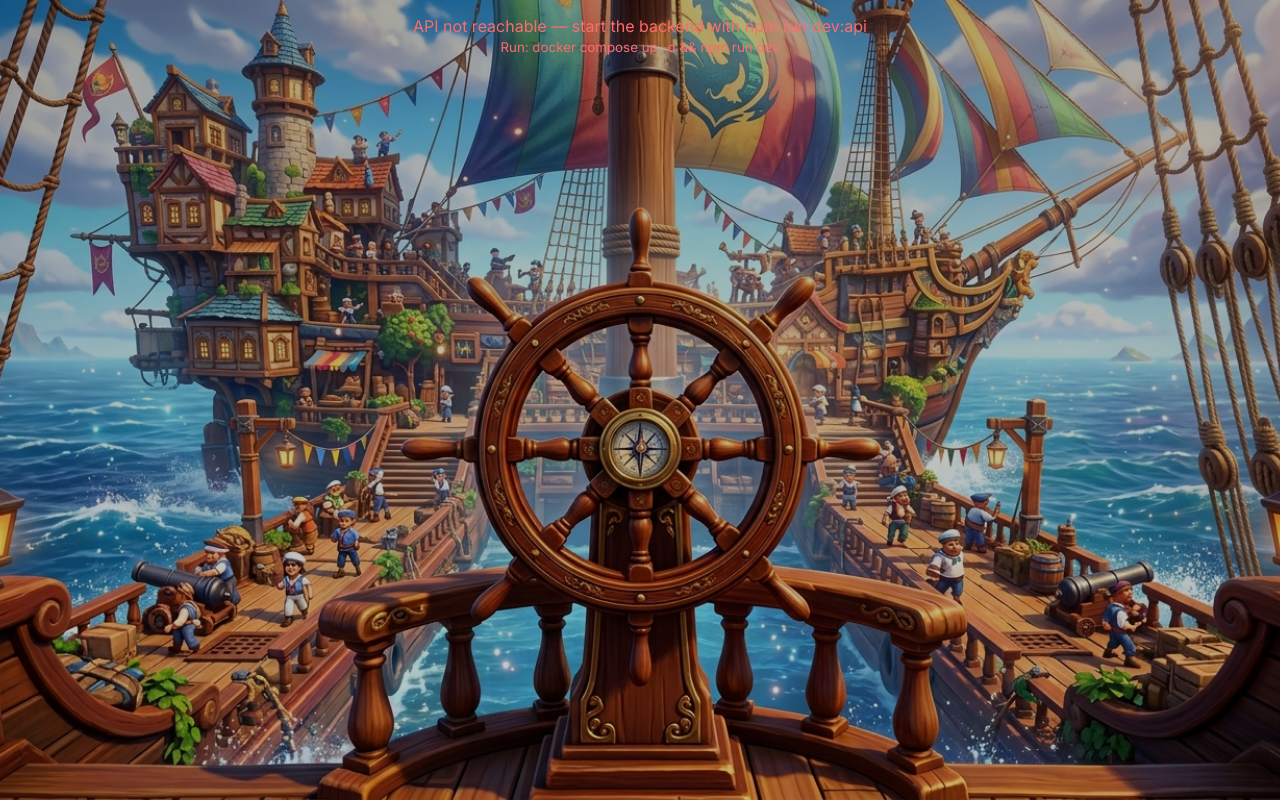
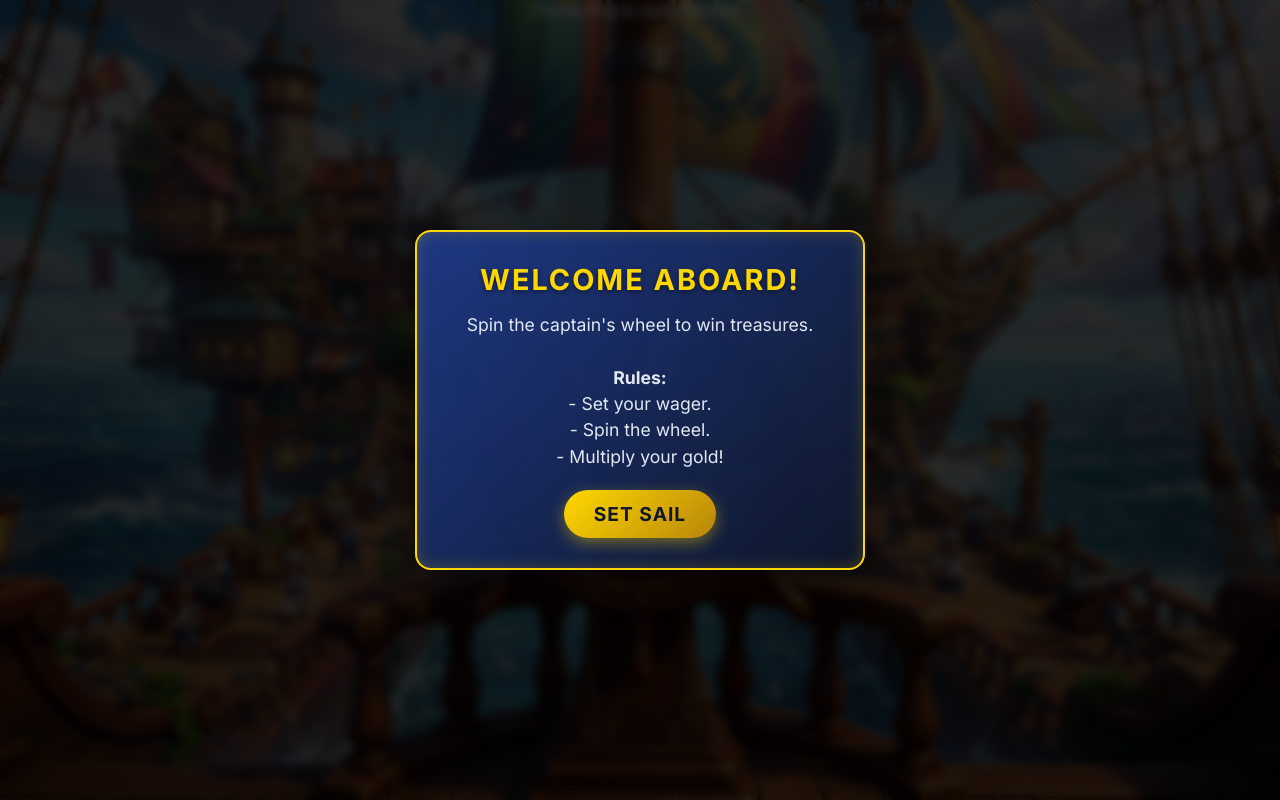
Before and after one commit to ashkanjaycob/spinnyshipps, a React (Vite) app in the folder frontend/: page / in a window 1280 px wide. Built offline with nearby package versions, Linux system fonts and the light colour scheme; no server answers.

Commit message:
feat: add WelcomeModal and update wheel UI with gold aesthetic theme

```diff
--- a/frontend/src/App.tsx
+++ b/frontend/src/App.tsx
@@ -1,6 +1,7 @@
 import { useEffect, useState } from 'react';
 import { GlobalStyle } from './shared/styles/GlobalStyles';
 import { WheelFeature } from './features/wheel/WheelFeature';
+import { WelcomeModal } from './features/wheel/components/WelcomeModal';
 import { getPlayerProfile, loginPlayer, setAuthToken } from './core/network/api';
 import { getApiUrl } from './core/network/config';
 import { wheelSocket } from './core/network/socket';
@@ -62,6 +63,7 @@ function App() {
   return (
     <>
       <GlobalStyle />
+      <WelcomeModal />
       {isLoading && <p style={{ color: '#fff', textAlign: 'center' }}>Connecting to spinyWheely…</p>}
       {bootError && (
         <p style={{ color: '#ff6b6b', textAlign: 'center', padding: '1rem' }}>
--- /dev/null
+++ b/frontend/src/features/wheel/components/WelcomeModal.tsx
@@ -0,0 +1,92 @@
+import React, { useState } from 'react';
+import styled from 'styled-components';
+
+const ModalOverlay = styled.div`
+  position: fixed;
+  top: 0;
+  left: 0;
+  width: 100svw;
+  height: 100dvh;
+  background: rgba(0, 0, 0, 0.75);
+  backdrop-filter: blur(5px);
+  -webkit-backdrop-filter: blur(5px);
+  display: flex;
+  align-items: center;
+  justify-content: center;
+  z-index: 1000;
+`;
+
+const ModalContent = styled.div`
+  background: linear-gradient(135deg, rgba(30, 58, 138, 0.95), rgba(15, 23, 42, 0.95));
+  border: 2px solid #ffd700;
+  border-radius: 16px;
+  padding: 30px;
+  max-width: 450px;
+  width: 90%;
+  color: #fff;
+  box-shadow: 0 10px 40px rgba(0, 0, 0, 0.6), inset 0 0 15px rgba(255, 215, 0, 0.2);
+  text-align: center;
+  font-family: 'Inter', sans-serif;
+`;
+
+const ModalTitle = styled.h2`
+  color: #ffd700;
+  font-size: 1.8rem;
+  margin-bottom: 15px;
+  text-transform: uppercase;
+  letter-spacing: 2px;
+  text-shadow: 0 2px 5px rgba(0, 0, 0, 0.5);
+`;
+
+const ModalText = styled.p`
+  font-size: 1.1rem;
+  line-height: 1.5;
+  margin-bottom: 20px;
+  color: #e2e8f0;
+`;
+
+const StartButton = styled.button`
+  background: linear-gradient(135deg, #ffd700, #b8860b);
+  color: #0f172a;
+  border: none;
+  padding: 12px 30px;
+  font-size: 1.2rem;
+  font-weight: bold;
+  border-radius: 30px;
+  cursor: pointer;
+  text-transform: uppercase;
+  letter-spacing: 1px;
+  box-shadow: 0 5px 15px rgba(255, 215, 0, 0.4);
+  transition: all 0.3s ease;
+
+  &:hover {
+    transform: translateY(-2px);
+    box-shadow: 0 8px 20px rgba(255, 215, 0, 0.6);
+  }
+
+  &:active {
+    transform: translateY(1px);
+  }
+`;
+
+export const WelcomeModal: React.FC = () => {
+  const [isOpen, setIsOpen] = useState(true);
+
+  if (!isOpen) return null;
+
+  return (
+    <ModalOverlay>
+      <ModalContent>
+        <ModalTitle>Welcome Aboard!</ModalTitle>
+        <ModalText>
+          Spin the captain's wheel to win treasures. <br /><br />
+          <strong>Rules:</strong><br />
+          - Set your wager.<br />
+          - Spin the wheel.<br />
+          - Multiply your gold!<br />
+        </ModalText>
+        <StartButton onClick={() => setIsOpen(false)}>Set Sail</StartButton>
+      </ModalContent>
+    </ModalOverlay>
+  );
+};
--- a/frontend/src/features/wheel/components/WheelStyles.ts
+++ b/frontend/src/features/wheel/components/WheelStyles.ts
@@ -4,41 +4,41 @@ export const FeatureContainer = styled.div`
   display: flex;
   flex-direction: column;
   align-items: center;
-  justify-content: center;
-  min-height: 100dvh;
+  justify-content: space-evenly;
+  height: 100dvh;
   width: 100%;
   padding: clamp(10px, 3vw, 20px);
   position: relative;
   z-index: 1;
   box-sizing: border-box;
+  overflow: hidden;
 `;
 
 export const Title = styled.h1`
   font-size: clamp(1.8rem, 5vw, 2.5rem);
   font-weight: 700;
-  margin-bottom: clamp(1rem, 3vw, 2rem);
+  margin-bottom: 0;
   text-align: center;
   text-transform: uppercase;
   letter-spacing: 4px;
-  background: linear-gradient(135deg, #ffffff 0%, #a5b4fc 100%);
+  background: linear-gradient(135deg, #ffffff 0%, #ffd700 100%);
   -webkit-background-clip: text;
   -webkit-text-fill-color: transparent;
-  text-shadow: 0 4px 20px rgba(165, 180, 252, 0.2);
+  text-shadow: 0 4px 20px rgba(255, 215, 0, 0.3);
 `;
 
 export const WheelContainer = styled.div`
   position: relative;
   width: 100%;
-  max-width: 480px;
+  max-width: clamp(280px, 55vh, 480px);
   aspect-ratio: 1 / 1;
   display: flex;
   align-items: center;
   justify-content: center;
-  margin-bottom: 3rem;
+  margin-bottom: 0;
 
   @media (max-width: 768px) {
-    margin-bottom: 2rem;
-    max-width: 90vw;
+    max-width: clamp(250px, 50vh, 90vw);
   }
 `;
 
@@ -64,9 +64,9 @@ export const WheelPointer = styled.div<{ $activeWheel: 'small' | 'middle' | 'big
   position: absolute;
   left: 50%;
   z-index: 10;
-  width: clamp(24px, 8vw, 40px);
-  height: clamp(28px, 9vw, 44px);
-  background-color: #ffd700;
+  width: clamp(28px, 9vw, 46px);
+  height: clamp(34px, 11vw, 56px);
+  background: linear-gradient(to bottom, #fff5e6, #ffd700 40%, #b8860b);
   clip-path: polygon(50% 100%, 0 0, 100% 0);
   transform: translate(-50%, -100%);
   transition: top 0.6s cubic-bezier(0.34, 1.56, 0.64, 1);
@@ -75,15 +75,16 @@ export const WheelPointer = styled.div<{ $activeWheel: 'small' | 'middle' | 'big
     if (props.$activeWheel === 'middle') return '15%';
     return '0%';
   }};
+  filter: drop-shadow(0 6px 8px rgba(0, 0, 0, 0.7)) drop-shadow(0 0 12px rgba(255, 215, 0, 0.8));
 
   &::after {
     content: '';
     position: absolute;
-    top: 4px;
+    top: 2px;
     left: 4px;
     right: 4px;
-    bottom: 4px;
-    background-color: #000000ff;
+    bottom: 8px;
+    background: linear-gradient(to bottom, #ffe4b5, #daa520);
     clip-path: polygon(50% 100%, 0 0, 100% 0);
   }
 `;
@@ -103,9 +104,9 @@ export const WheelLayer = styled.img<WheelLayerProps>`
   height: ${props => props.$size};
   z-index: ${props => props.$zIndex};
   transform: translate(-50%, -50%) rotate(${props => props.$rotation}deg);
-  transition: transform ${props => props.$transitionTime}s cubic-bezier(0.15, 0.85, 0.35, 1);
-  filter: drop-shadow(0 10px 20px rgba(0, 0, 0, 0.45))
-          drop-shadow(0 2px 5px rgba(0, 0, 0, 0.3));
+  transition: transform ${props => props.$transitionTime}s cubic-bezier(0.2, 0.8, 0.2, 1);
+  filter: drop-shadow(0 0 15px rgba(255, 215, 0, 0.7))
+          drop-shadow(0 5px 15px rgba(0, 0, 0, 0.6));
   pointer-events: none;
   user-select: none;
 `;
@@ -119,25 +120,26 @@ export const ControlsContainer = styled.div`
 `;
 
 export const SpinButton = styled.button`
-  background: linear-gradient(135deg, rgba(99, 102, 241, 0.9), rgba(168, 85, 247, 0.9));
+  background: linear-gradient(135deg, #1e3a8a, #0f172a);
   backdrop-filter: blur(12px);
   -webkit-backdrop-filter: blur(12px);
-  border: 1px solid rgba(255, 255, 255, 0.4);
-  box-shadow: 0 8px 32px 0 rgba(99, 102, 241, 0.5),
-              inset 0 1px 0 0 rgba(255, 255, 255, 0.3);
-  color: #ffffff;
+  border: 2px solid rgba(255, 215, 0, 0.6);
+  box-shadow: 0 8px 32px 0 rgba(0, 0, 0, 0.5),
+              inset 0 1px 0 0 rgba(255, 255, 255, 0.2),
+              0 0 15px rgba(255, 215, 0, 0.3);
+  color: #ffd700;
   font-size: clamp(1.1rem, 4vw, 1.3rem);
   font-weight: 700;
   letter-spacing: 3px;
   text-transform: uppercase;
-  padding: clamp(14px, 4vw, 18px) clamp(30px, 8vw, 50px);
+  padding: clamp(12px, 3vh, 18px) clamp(30px, 8vw, 50px);
   border-radius: 50px;
   cursor: pointer;
   outline: none;
   transition: all 0.4s cubic-bezier(0.25, 0.8, 0.25, 1);
   position: relative;
   overflow: hidden;
-  text-shadow: 0 2px 4px rgba(0, 0, 0, 0.3);
+  text-shadow: 0 2px 4px rgba(0, 0, 0, 0.5);
 
   &::before {
     content: '';
@@ -149,18 +151,19 @@ export const SpinButton = styled.button`
     background: linear-gradient(
       90deg,
       transparent,
-      rgba(255, 255, 255, 0.4),
+      rgba(255, 215, 0, 0.3),
       transparent
     );
     transition: 0.6s;
   }
 
   &:hover:not(:disabled) {
-    background: linear-gradient(135deg, rgba(99, 102, 241, 1), rgba(168, 85, 247, 1));
-    border-color: rgba(255, 255, 255, 0.6);
+    background: linear-gradient(135deg, #254499, #152238);
+    border-color: rgba(255, 215, 0, 1);
     transform: translateY(-3px) scale(1.05);
-    box-shadow: 0 15px 40px 0 rgba(168, 85, 247, 0.6),
-                inset 0 1px 0 0 rgba(255, 255, 255, 0.5);
+    box-shadow: 0 15px 40px 0 rgba(0, 0, 0, 0.7),
+                inset 0 1px 0 0 rgba(255, 255, 255, 0.4),
+                0 0 25px rgba(255, 215, 0, 0.5);
 
     &::before {
       left: 100%;
@@ -169,16 +172,16 @@ export const SpinButton = styled.button`
 
   &:active:not(:disabled) {
     transform: translateY(1px) scale(0.98);
-    box-shadow: 0 6px 20px 0 rgba(99, 102, 241, 0.4);
+    box-shadow: 0 6px 20px 0 rgba(0, 0, 0, 0.4);
   }
 
   &:disabled {
-    background: rgba(255, 255, 255, 0.1);
-    opacity: 0.6;
+    background: rgba(15, 23, 42, 0.8);
+    color: #64748b;
+    border-color: #334155;
     cursor: not-allowed;
     transform: none;
     box-shadow: none;
-    border-color: rgba(255, 255, 255, 0.1);
     &::before {
       display: none;
     }
@@ -186,13 +189,15 @@ export const SpinButton = styled.button`
 `;
 
 export const StatusText = styled.p`
-  font-size: 0.9rem;
-  color: #a5b4fc;
-  font-weight: 500;
+  font-size: 1rem;
+  color: #ffd700;
+  font-weight: 600;
   letter-spacing: 1px;
   text-transform: uppercase;
-  opacity: 0.8;
+  text-shadow: 0 1px 3px rgba(0, 0, 0, 0.8);
+  opacity: 0.9;
   height: 1.2rem;
+  margin-top: 5px;
 `;
 
 export const GamePanel = styled.div`
@@ -201,22 +206,21 @@ export const GamePanel = styled.div`
   align-items: center;
   justify-content: center;
   gap: clamp(10px, 3vw, 20px);
-  margin-bottom: 10px;
-  background: rgba(15, 23, 42, 0.6);
+  background: linear-gradient(135deg, rgba(15, 23, 42, 0.85), rgba(30, 58, 138, 0.7));
   backdrop-filter: blur(10px);
   -webkit-backdrop-filter: blur(10px);
-  border: 1px solid rgba(255, 255, 255, 0.1);
-  padding: clamp(10px, 3vw, 15px) clamp(15px, 5vw, 25px);
+  border: 1px solid rgba(255, 215, 0, 0.4);
+  padding: clamp(10px, 2vh, 15px) clamp(15px, 5vw, 25px);
   border-radius: 20px;
   color: white;
-  box-shadow: 0 10px 30px rgba(0, 0, 0, 0.3);
+  box-shadow: 0 10px 30px rgba(0, 0, 0, 0.6), inset 0 0 15px rgba(255, 215, 0, 0.1);
   width: 100%;
   max-width: 600px;
 
   .stat {
     font-weight: 600;
     span {
-      color: #a5b4fc;
+      color: #ffd700;
     }
   }
 
@@ -235,34 +239,35 @@ export const GamePanel = styled.div`
 
   @media (max-width: 768px) {
     flex-direction: column;
-    gap: 12px;
+    gap: 8px;
     max-width: 320px;
+    padding: 10px 15px;
   }
 `;
 
 export const ActionButton = styled.button<{ $active?: boolean }>`
-  background: ${props => props.$active ? 'linear-gradient(135deg, rgba(236, 72, 153, 0.8), rgba(244, 63, 94, 0.8))' : 'rgba(255, 255, 255, 0.1)'};
+  background: ${props => props.$active ? 'linear-gradient(135deg, #ffd700, #b8860b)' : 'rgba(30, 58, 138, 0.5)'};
   backdrop-filter: blur(8px);
   -webkit-backdrop-filter: blur(8px);
-  border: 1px solid ${props => props.$active ? 'rgba(255, 255, 255, 0.4)' : 'rgba(255, 255, 255, 0.2)'};
-  color: #ffffff;
+  border: 1px solid ${props => props.$active ? 'rgba(255, 255, 255, 0.8)' : 'rgba(255, 215, 0, 0.3)'};
+  color: ${props => props.$active ? '#0f172a' : '#ffffff'};
   font-size: 0.9rem;
-  font-weight: 600;
+  font-weight: 700;
   padding: 8px 16px;
   border-radius: 12px;
   cursor: pointer;
   transition: all 0.3s cubic-bezier(0.4, 0, 0.2, 1);
-  box-shadow: ${props => props.$active ? '0 4px 15px rgba(236, 72, 153, 0.4)' : '0 4px 15px rgba(0, 0, 0, 0.2)'};
+  box-shadow: ${props => props.$active ? '0 4px 15px rgba(255, 215, 0, 0.4)' : '0 4px 15px rgba(0, 0, 0, 0.4)'};
   display: flex;
   align-items: center;
   justify-content: center;
   font-family: 'Inter', sans-serif;
 
   &:hover:not(:disabled) {
-    background: ${props => props.$active ? 'linear-gradient(135deg, rgba(236, 72, 153, 1), rgba(244, 63, 94, 1))' : 'rgba(255, 255, 255, 0.2)'};
-    border-color: rgba(255, 255, 255, 0.4);
+    background: ${props => props.$active ? 'linear-gradient(135deg, #ffea00, #daa520)' : 'rgba(30, 58, 138, 0.8)'};
+    border-color: rgba(255, 215, 0, 0.8);
     transform: translateY(-2px) scale(1.02);
-    box-shadow: ${props => props.$active ? '0 6px 20px rgba(236, 72, 153, 0.6)' : '0 6px 20px rgba(99, 102, 241, 0.4)'};
+    box-shadow: ${props => props.$active ? '0 6px 20px rgba(255, 215, 0, 0.6)' : '0 6px 20px rgba(0, 0, 0, 0.6)'};
   }
 
   &:active:not(:disabled) {
--- a/frontend/src/shared/styles/GlobalStyles.ts
+++ b/frontend/src/shared/styles/GlobalStyles.ts
@@ -12,20 +12,20 @@ export const GlobalStyle = createGlobalStyle`
 
   body {
     font-family: 'Inter', sans-serif;
-    background-image: linear-gradient(rgba(0, 0, 0, 0.3), rgba(0, 0, 0, 0.2)), url(${parkBg});
-    background-size: cover;
+    background-image: linear-gradient(rgba(0, 0, 0, 0.3), rgba(0, 0, 0, 0.4)), url(${parkBg});
+    background-size: cover; /* or 150vw depending on zoom requirement, cover usually handles zooming to fit */
     background-position: center;
     background-repeat: no-repeat;
     background-attachment: fixed;
     color: #ffffff;
-    overflow-x: hidden;
-    min-height: 100vh;
+    overflow: hidden;
+    height: 100dvh;
     width: 100svw;
   }
 
   @media (max-width: 768px) {
     body {
-      background-attachment: scroll;
+      background-attachment: fixed;
     }
   }
 
```
Also changed, not shown: frontend/src/assets/shipRudderBg.png (added).
